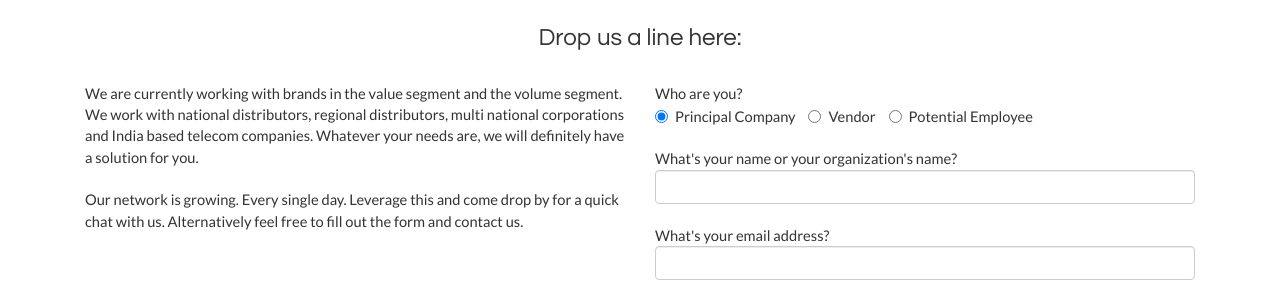
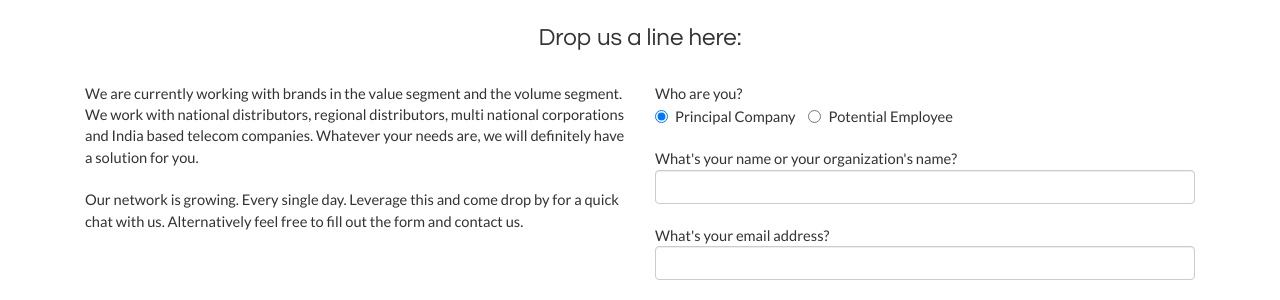
Before and after one commit to shreshthkhilani/PashupatiCommerce, a Jekyll site: the page built from contact/index.html, in a window 1280 px wide and 900 px high, scrolled down 1199 px. Shown: the part 152-452 px from the top of the window. Built offline with Jekyll 4.4.1, drawn with Linux system fonts in a browser that asks for light colours; nearby versions of some CDN libraries.

Commit message:
no vendor

```diff
--- a/contact/index.html
+++ b/contact/index.html
@@ -70,9 +70,6 @@ title: Get in Touch
           <input type="radio" name="typeofcontact" id="inlineRadio1" value="Principal" checked="checked" class="radiobtns"> Principal Company
         </label>
         <label class="radio-inline">
-          <input type="radio" name="typeofcontact" id="inlineRadio2" value="Vendor" class="radiobtns"> Vendor
-        </label>
-        <label class="radio-inline">
           <input type="radio" name="typeofcontact" id="inlineRadio3" value="Employee" class="radiobtns"> Potential Employee
         </label>
         <br><br>
```
